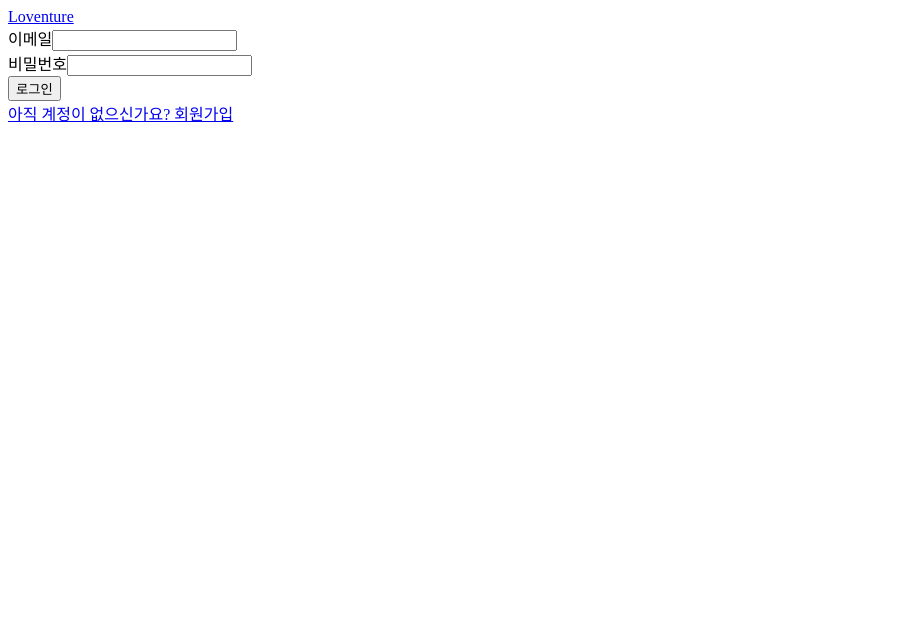
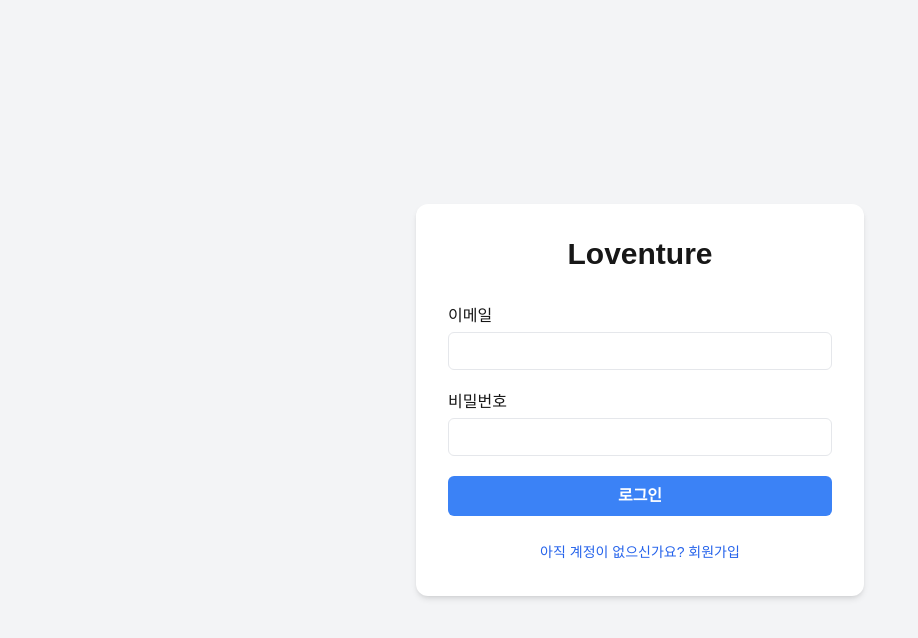
Before and after one commit to shun010116/Loventure, a Next.js app in the folder loventure/: page /login in a window 1280 px wide. Shown: the top 638 px of the page, without its empty margins (0-918 px from the left). Built offline with nearby package versions, Linux system fonts and the light colour scheme.

Commit message:
오류수정

```diff
--- a/loventure/src/app/layout.tsx
+++ b/loventure/src/app/layout.tsx
@@ -3,6 +3,7 @@
 import type { Metadata } from "next";
 import { Geist, Geist_Mono } from "next/font/google";
 import ClientLayout from "./ClientLayout";
+import "../styles/globals.css"
 
 const geistSans = Geist({
   variable: "--font-geist-sans",
@@ -27,7 +28,7 @@ export default function RootLayout({
   return (
     <html lang="en">
       <body className={`${geistSans.variable} ${geistMono.variable} antialiased`}>
-        <body>{children}</body>
+        {children}
       </body>
     </html>
   );
```
